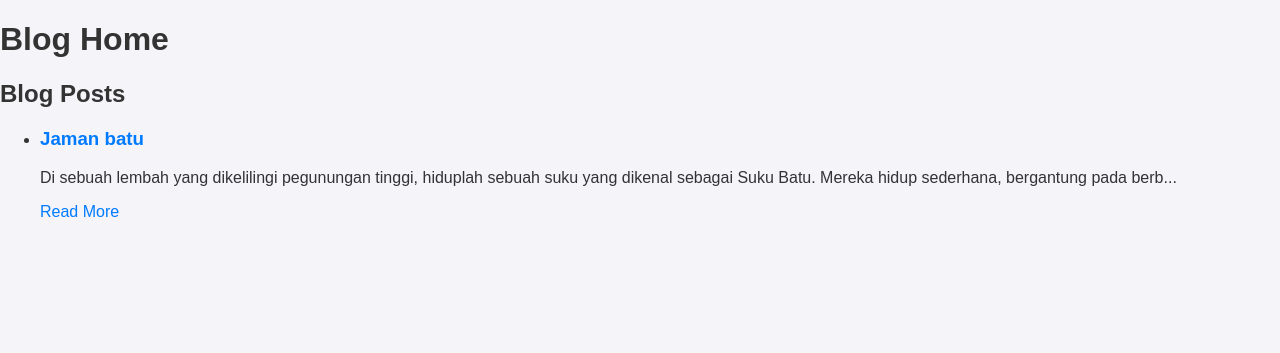
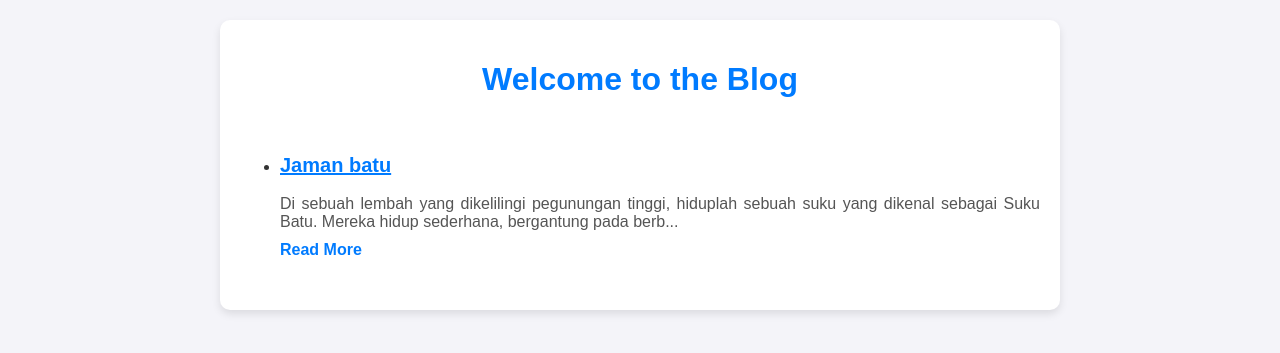
Before and after one commit to Redwingis40488/Blog, a Flask app: page / in a window 1280 px wide. Shown: the top 353 px of the page. Run offline with Flask 2, Linux system fonts and the light colour scheme; data comes from the database, SQL or seed files in the repository; both versions use the stored data as it was after the commit.

Commit message:
Initial commit

```diff
--- a/app.py
+++ b/app.py
@@ -3,7 +3,6 @@ import sqlite3
 
 app = Flask(__name__)
 app.secret_key = 'your_secret_key'
-
 DATABASE = 'database.db'
 
 # Fungsi untuk koneksi database
@@ -27,12 +26,11 @@ def login():
         username = request.form['username']
         password = request.form['password']
 
-        # Validasi login admin
         if username == 'admin' and password == '@12345678##':
             session['user'] = username
-            return redirect('/admin')
+            return redirect(url_for('admin'))
         else:
-            return "Invalid credentials. Please try again."
+            return "Invalid credentials. Please try again.", 401
 
     return render_template('login.html')
 
@@ -40,13 +38,13 @@ def login():
 @app.route('/logout')
 def logout():
     session.pop('user', None)
-    return redirect('/')
+    return redirect(url_for('home'))
 
 # Route untuk admin panel
 @app.route('/admin')
 def admin():
     if 'user' not in session:
-        return redirect('/login')
+        return redirect(url_for('login'))
 
     conn = get_db_connection()
     blogs = conn.execute('SELECT * FROM blogs').fetchall()
@@ -57,17 +55,20 @@ def admin():
 @app.route('/add', methods=['GET', 'POST'])
 def add_blog():
     if 'user' not in session:
-        return redirect('/login')
+        return redirect(url_for('login'))
 
     if request.method == 'POST':
         title = request.form['title']
         content = request.form['content']
 
+        if not title or not content:
+            return "Title and content cannot be empty.", 400
+
         conn = get_db_connection()
         conn.execute('INSERT INTO blogs (title, content) VALUES (?, ?)', (title, content))
         conn.commit()
         conn.close()
-        return redirect('/admin')
+        return redirect(url_for('admin'))
 
     return render_template('manage.html', action="Add")
 
@@ -75,13 +76,13 @@ def add_blog():
 @app.route('/delete/<int:id>')
 def delete_blog(id):
     if 'user' not in session:
-        return redirect('/login')
+        return redirect(url_for('login'))
 
     conn = get_db_connection()
     conn.execute('DELETE FROM blogs WHERE id = ?', (id,))
     conn.commit()
     conn.close()
-    return redirect('/admin')
+    return redirect(url_for('admin'))
 
 # Route untuk menampilkan blog penuh
 @app.route('/blog/<int:id>')
@@ -89,6 +90,10 @@ def show_blog(id):
     conn = get_db_connection()
     blog = conn.execute('SELECT * FROM blogs WHERE id = ?', (id,)).fetchone()
     conn.close()
+
+    if not blog:
+        return "Blog not found", 404
+
     return render_template('blog_detail.html', blog=blog)
 
 # Menjalankan aplikasi dengan host 0.0.0.0 dan port 5001
--- a/static/css/styles.css
+++ b/static/css/styles.css
@@ -86,6 +86,7 @@ header h1 {
     background-color: #0056b3;
 }
 
+/* Blog List */
 .blog-list {
     list-style: none;
     padding: 0;
@@ -122,28 +123,20 @@ form {
 form label {
     font-size: 16px;
     margin-bottom: 5px;
+    display: block;
 }
 
 form input, form textarea {
     font-size: 16px;
     padding: 10px;
     width: 100%;
-    margin-bottom: 20px;
     border: 1px solid #ccc;
     border-radius: 5px;
+    margin-bottom: 10px;
 }
 
-form button {
-    font-size: 16px;
-    padding: 10px 20px;
-    background-color: #28a745;
-    color: white;
-    border: none;
-    border-radius: 5px;
-}
-
-form button:hover {
-    background-color: #218838;
+form input:focus, form textarea:focus {
+    border-color: #007bff;
 }
 
 /* Footer */
--- a/templates/index.html
+++ b/templates/index.html
@@ -3,19 +3,74 @@
 <head>
     <meta charset="UTF-8">
     <meta name="viewport" content="width=device-width, initial-scale=1.0">
-    <title>Home</title>
-    <link rel="stylesheet" href="{{ url_for('static', filename='css/styles.css') }}">
+    <title>Blog Home</title>
+    <style>
+        body {
+            font-family: Arial, sans-serif;
+            background-color: #f4f4f9;
+            margin: 0;
+            padding: 0;
+            color: #333;
+        }
+
+        .container {
+            max-width: 800px;
+            margin: 20px auto;
+            padding: 20px;
+            background-color: #ffffff;
+            border-radius: 10px;
+            box-shadow: 0 4px 8px rgba(0, 0, 0, 0.1);
+        }
+
+        h1 {
+            text-align: center;
+            color: #007bff;
+        }
+
+        .blog-item {
+            border-bottom: 1px solid #ddd;
+            padding: 15px 0;
+        }
+
+        .blog-item:last-child {
+            border-bottom: none;
+        }
+
+        .blog-title {
+            font-size: 20px;
+            color: #007bff;
+        }
+
+        .blog-title:hover {
+            text-decoration: underline;
+        }
+
+        .blog-content {
+            margin: 10px 0;
+            color: #555;
+            text-align: justify;
+        }
+
+        .read-more {
+            color: #007bff;
+            text-decoration: none;
+            font-weight: bold;
+        }
+
+        .read-more:hover {
+            text-decoration: underline;
+        }
+    </style>
 </head>
 <body>
     <div class="container">
-        <h1>Blog Home</h1>
-        <h2>Blog Posts</h2>
+        <h1>Welcome to the Blog</h1>
         <ul>
             {% for blog in blogs %}
-            <li>
-                <h3><a href="{{ url_for('show_blog', id=blog.id) }}">{{ blog.title }}</a></h3>
-                <p>{{ blog.content[:150] }}...</p> <!-- Preview content -->
-                <a href="{{ url_for('show_blog', id=blog.id) }}">Read More</a>
+            <li class="blog-item">
+                <h3><a href="{{ url_for('show_blog', id=blog['id']) }}" class="blog-title">{{ blog['title'] }}</a></h3>
+                <p class="blog-content">{{ blog['content'][:150] }}...</p>
+                <a href="{{ url_for('show_blog', id=blog['id']) }}" class="read-more">Read More</a>
             </li>
             {% endfor %}
         </ul>
```
Also changed, not shown: templates/blog_detail.html (+55 -5 lines), database.db, 1 other file.
